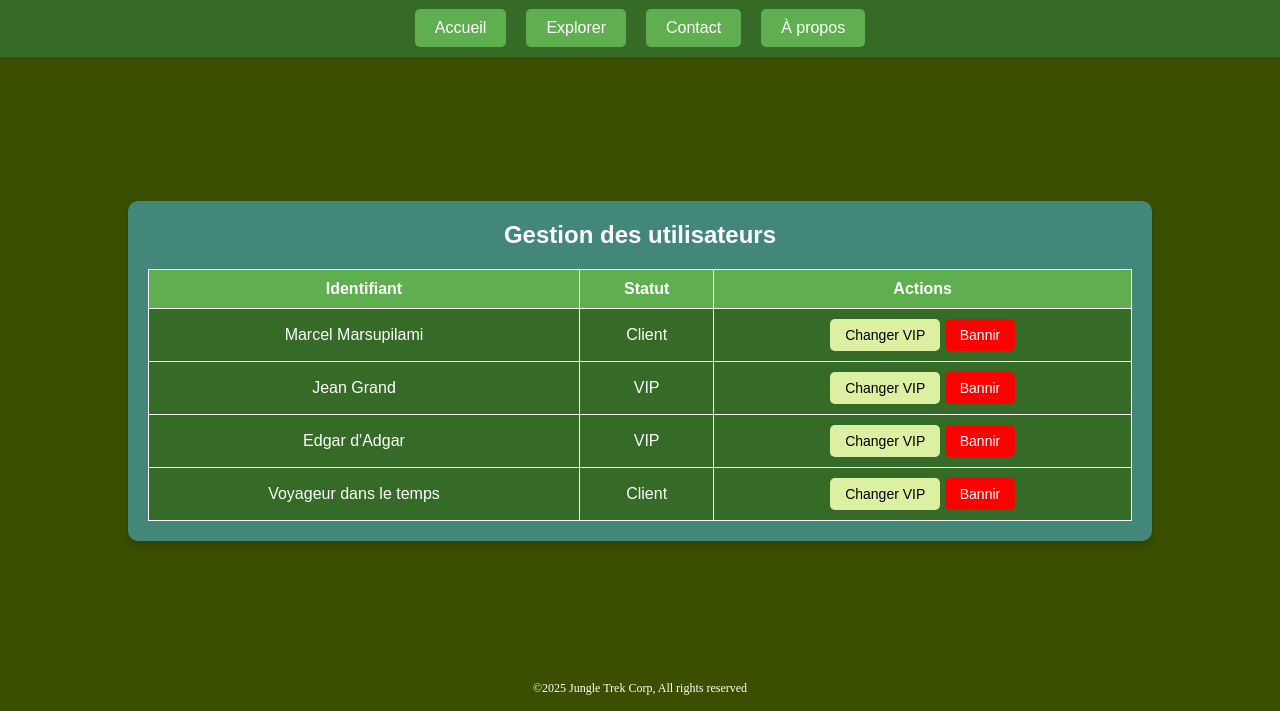
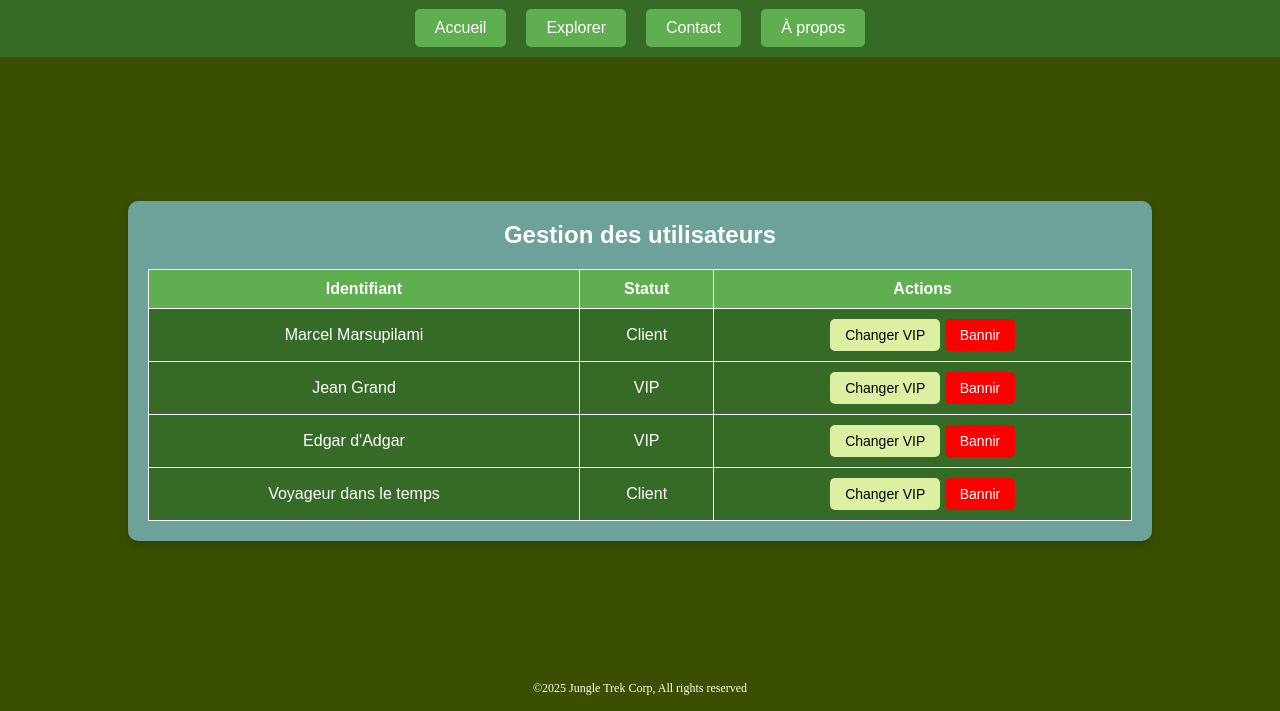
Before and after one commit to ATOM-IV/Projet_Info_S4, a PHP site: page /Admin.html in a window 1280 px wide. Shown: the part 89-800 px from the top of the page. Run offline with PHP 8.4, Linux system fonts and the light colour scheme.

Commit message:
Update style.css

```diff
--- a/HTML/style.css
+++ b/HTML/style.css
@@ -165,12 +165,14 @@ p {
     margin : 0px ;
 }
 
+/*##############################################################*/
 
 .admin-boite {
     font-family : Arial ;
     width: 80%;
-    margin-top: 120px;
-    background-color: #43877B;
+    margin-top: 180px;
+    margin-bottom: 60px;
+    background-color: #6CA299;
     padding: 20px;
     border-radius: 10px;
     box-shadow: 0px 4px 8px rgba(0, 0, 0, 0.2);
```
